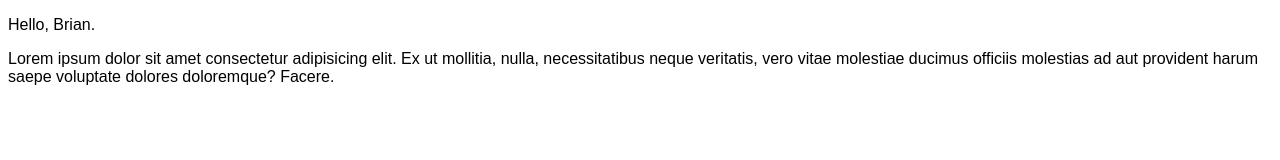
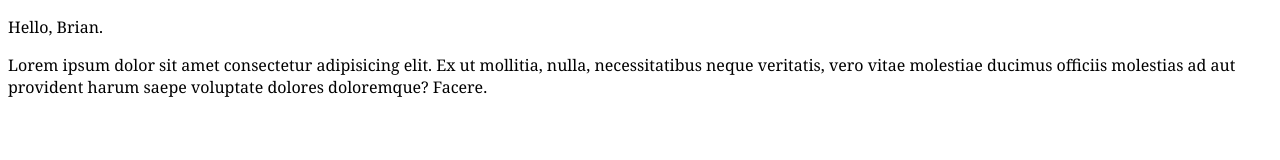
Before and after one commit to adam876876/learn-git, a plain HTML site: page index.html in a window 1280 px wide. Drawn offline with Linux system fonts and the light colour scheme.

Commit message:
add font-family

```diff
--- a/index.html
+++ b/index.html
@@ -7,7 +7,7 @@
   </head>
   <style>
     body{
-        font-family: Arial, Helvetica, sans-serif;
+        font-family: georgia;
     }
   </style>
   <body>
```
